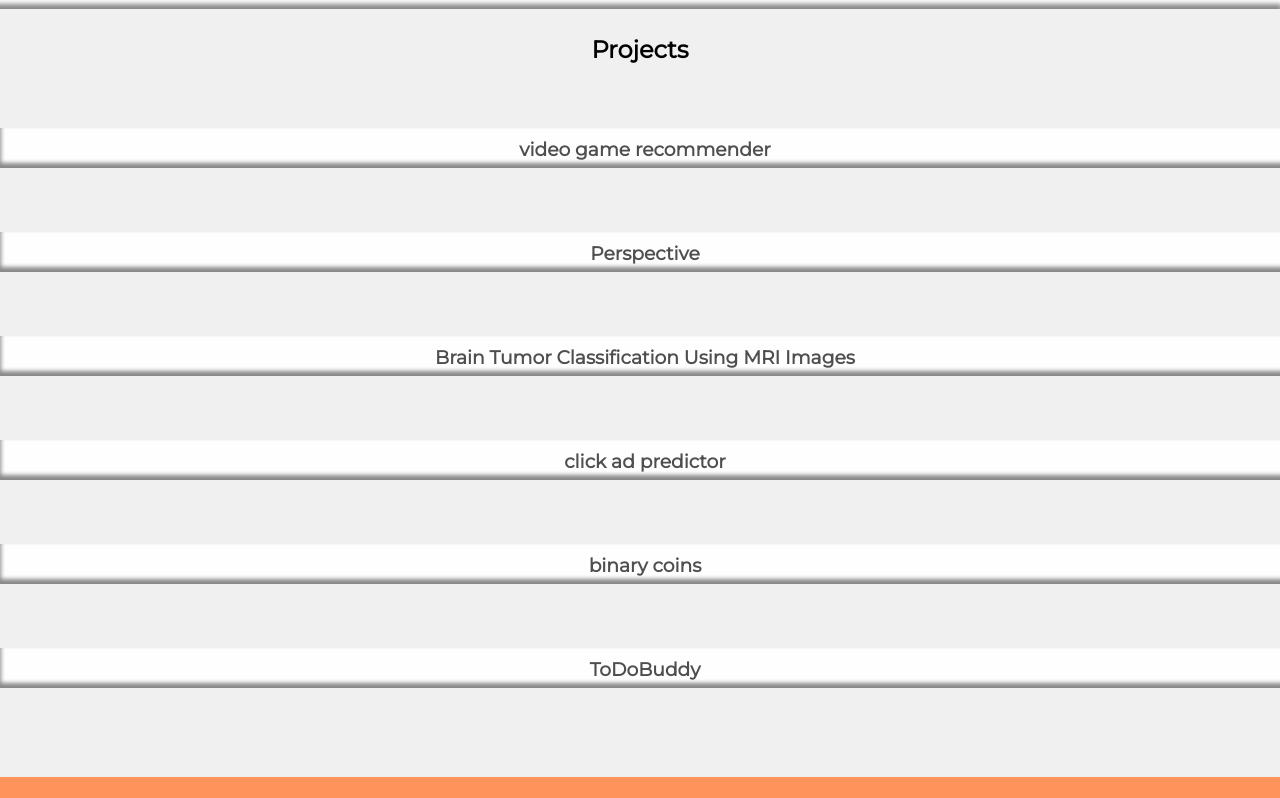
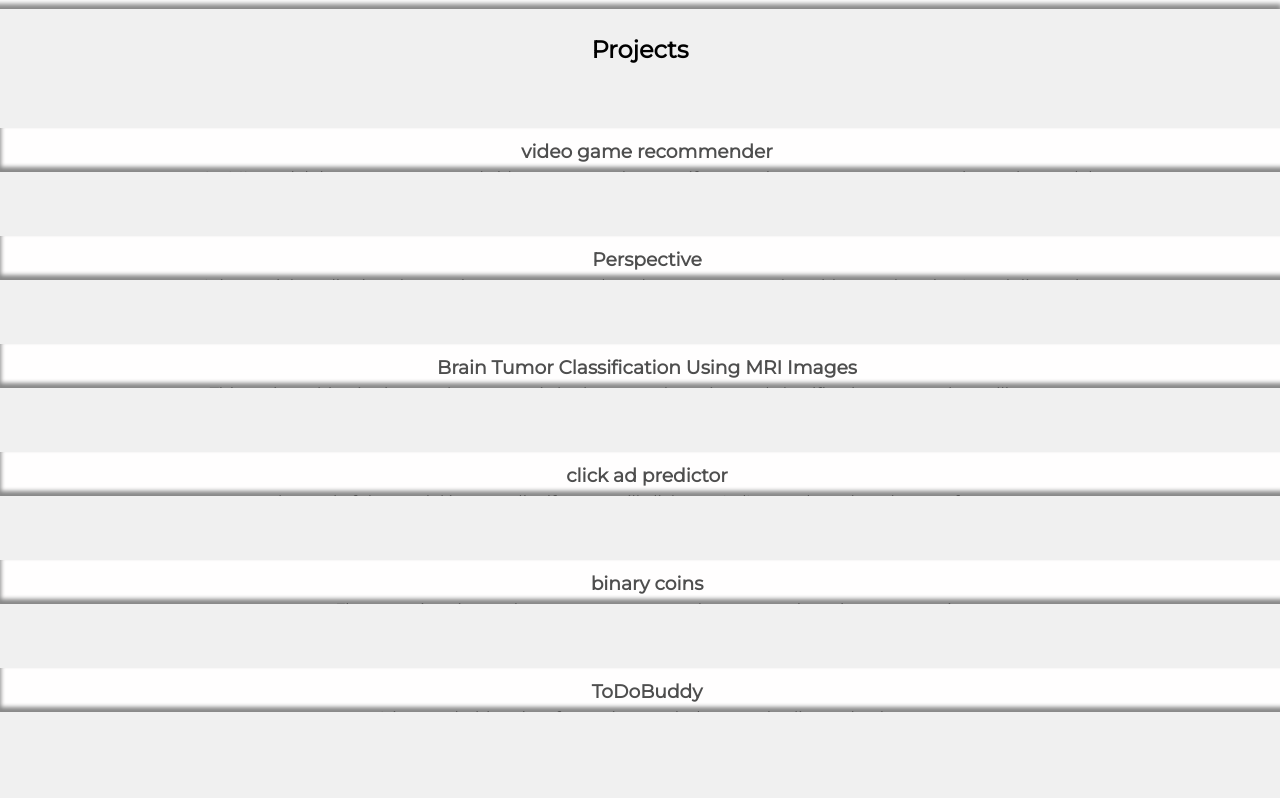
Before and after one commit to MuntasirShoumik/MuntasirShoumik.github.io, a plain HTML site: page index.html in a window 1280 px wide. Shown: the part 1970-2768 px from the top of the page. Drawn offline with Linux system fonts and the light colour scheme.

Commit message:
css update

```diff
--- a/style.css
+++ b/style.css
@@ -247,7 +247,7 @@ a{
 
 .project{
   background-color: #fffefe;
-  padding: 5px 5px 5px 5px;
+  padding: 7px;
   color: #4e4e4e;
   box-shadow: inset 0px -4px 4px 1px #888888;
   height: 30px;
@@ -268,7 +268,7 @@ a{
 }
 
 .project:hover{
-  height: 260px;
+  height: fit-content;
 
 }
 
```
